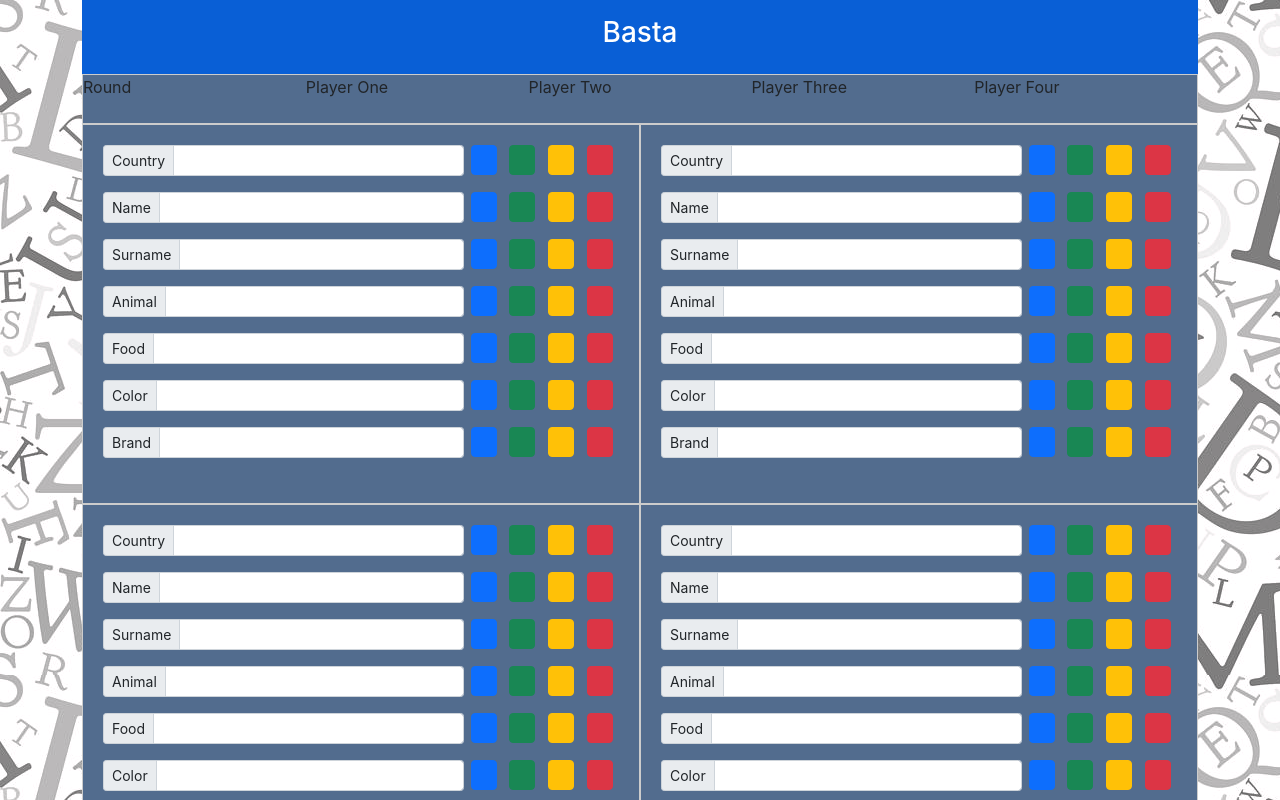
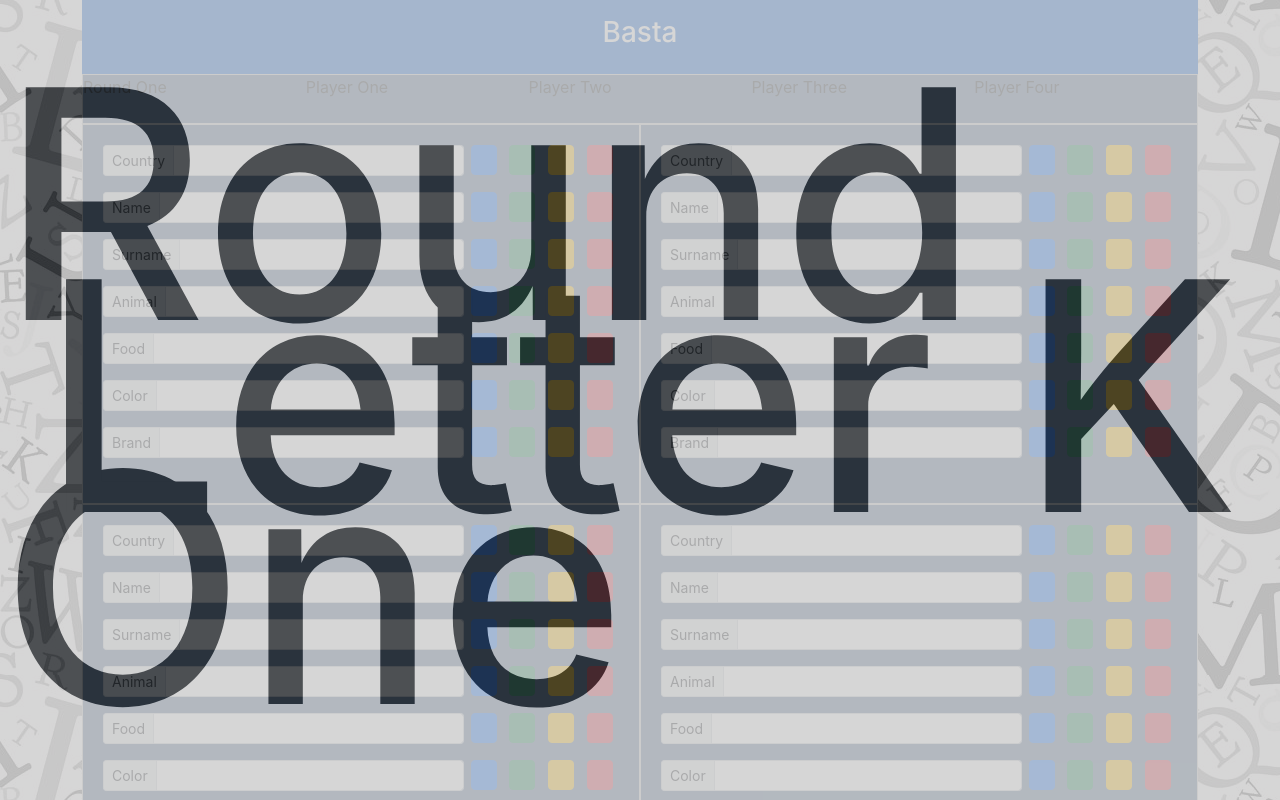
Before and after one commit to leonsuaren/basta, a React (Create React App) app: page /basta-game in a window 1280 px wide. Shown: the top 800 px of the page. Built offline with nearby package versions, Linux system fonts and the light colour scheme.

Commit message:
set round one and two

```diff
--- a/src/components/counter/Counter.jsx
+++ b/src/components/counter/Counter.jsx
@@ -4,7 +4,7 @@ import { BastaContext } from '../../context/bastaContext';
 export const Counter = () => {
   const bastaContext = useContext(BastaContext);
   const playLetter = bastaContext.randomLetter;
-  const [one, setOne] = React.useState(true);
+  const [one, setOne] = React.useState(false);
   const [two, setTwo] = React.useState(false);
   const [three, setThree] = React.useState(false);
   const [letter, setLetter] = React.useState(false);
@@ -12,29 +12,48 @@ export const Counter = () => {
   useEffect(() => {
     setTimeout(() => {
       setOne(false);
-      setTwo(true);
+      setTwo(false);
       setThree(false);
       setLetter(false)
     }, 1000);
+    setTimeout(() => {
+      setOne(true);
+      setTwo(false);
+      setThree(false);
+      setLetter(false)
+    }, 2000);
+
+    setTimeout(() => {
+      setOne(false);
+      setTwo(true);
+      setThree(false);
+      setLetter(false);
+    }, 3000);
 
     setTimeout(() => {
       setOne(false);
       setTwo(false);
       setThree(true);
       setLetter(false);
-    }, 2000);
-
+    }, 4000);
     setTimeout(() => {
       setOne(false);
       setTwo(false);
       setThree(false);
       setLetter(true);
-    }, 3000);
+    }, 5000);
+    setTimeout(() => {
+      setOne(false);
+      setTwo(false);
+      setThree(false);
+      setLetter(false);
+    }, 6000);
   }, []);
 
   return (
     <div className='blurScreen'>
       <div className='counterWrapper'>
+        <h1 className='centerContent'>Round One</h1>
         {one && <h1 className='centerContent'>1</h1>}
         {two && <h1 className='centerContent'>2</h1>}
         {three && <h1 className='centerContent'>3</h1>}
--- a/src/components/score/Score.jsx
+++ b/src/components/score/Score.jsx
@@ -1,15 +1,15 @@
 import React, { useEffect } from 'react';
 import { basicAnimationComponent } from '../../helpers/anime';
 
-export const Score = () => {
+export const Score = ({ round }) => {
 
   useEffect(() => {
     basicAnimationComponent('.scoreAnimation');
   }, []);
-
+  console.log(round)
   return(
     <div className='scoreAnimation scoreWrapper'>
-    <div>Round</div>
+    <div>{round.round}</div>
     <div>Player One</div>
     <div>Player Two</div>
     <div>Player Three</div>
--- a/src/context/bastaContext.jsx
+++ b/src/context/bastaContext.jsx
@@ -12,7 +12,6 @@ export const BastaContextProvider = ({ children }) => {
   const letters = ['A', 'B', 'C', 'D', 'E', 'F', 'G', 'H', 'I', 'J', 'K', 'L', 'M', 'N', 'O', 'P', 'Q', 'R', 'S', 'T', 'U', 'V', 'W', 'X', 'Y', 'Z'];
   const random = Math.floor(26*Math.random());
   const randomLetter = letters[random];
-
   return (
     <BastaContext.Provider value={{ numPlayers, numPlayersPicked, allSetUp, playersNames, randomLetter, setNumPlayers, setNumPlayersPicked, setAllSetUp, setPlayersNames }}>
       {children}
--- a/src/views/basta-game/BastaGame.jsx
+++ b/src/views/basta-game/BastaGame.jsx
@@ -6,17 +6,40 @@ import { Counter } from '../../components/counter';
 
 export const BastaGame = () => {
   const [showCounter, setShowCounter] = React.useState(true);
+  const [round, setRound] = React.useState({});
+  const [roundOne, setRoundOne] = React.useState(
+    {
+      active: false,
+      round: 'Round One'
+    }
+  );
+  const [roundTwo, setRoundTwo] = React.useState(
+    {
+      active: false,
+      round: 'Round Two'
+    }
+  );
+  const [roundThree, setRoundThree] = React.useState(
+    {
+      active: false,
+      round: 'Round Three'
+    }
+  );
 
   useEffect(() => {
+    setRound(roundOne);
     setTimeout(() => {
       setShowCounter(false);
-    }, 5000);
+    }, 6000);
+    setTimeout(() => {
+      setRound(roundTwo)
+    }, 36000);
+
   }, []);
-
   return (
     <div>
       {showCounter && <Counter />}
-      <Score />
+      <Score round={round} />
       <div className="bastaGameContainer">
         <BastaBoard />
         <BastaBoard />
```
